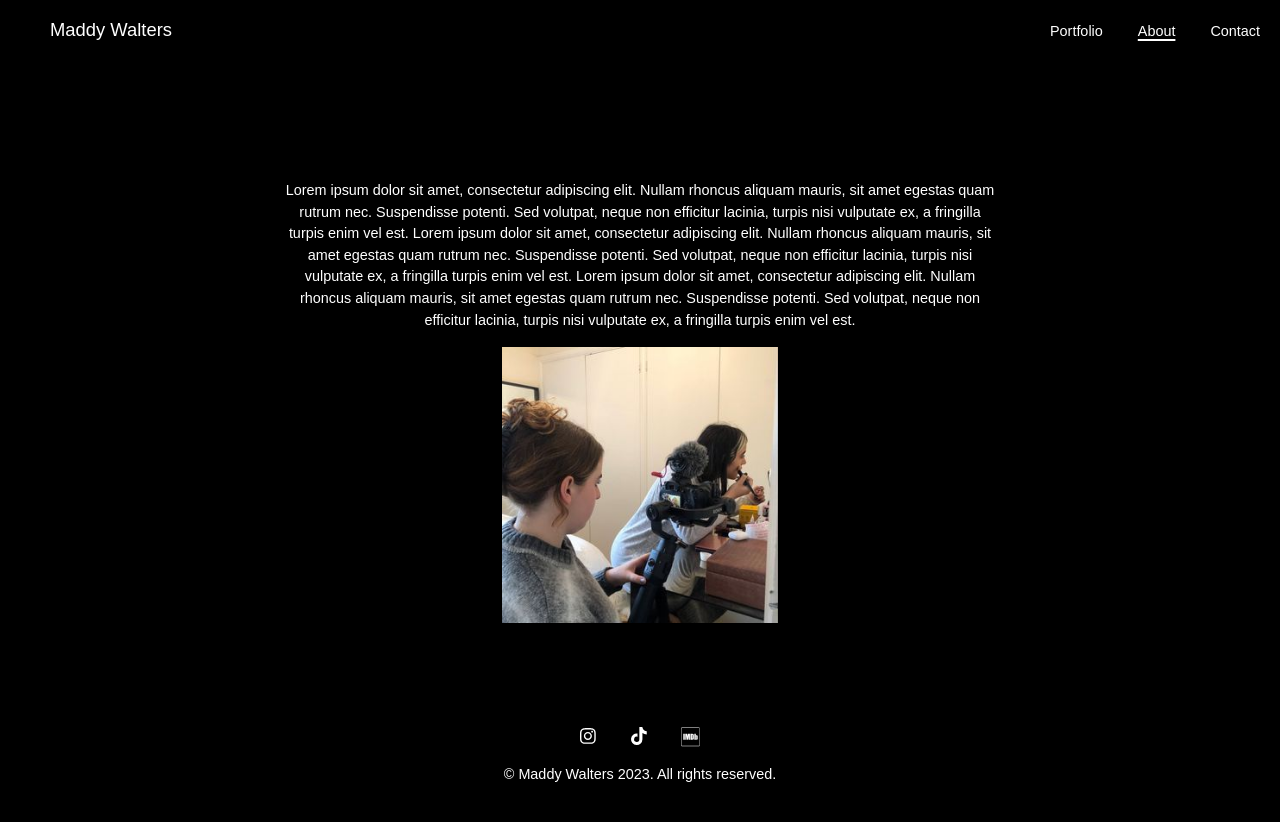
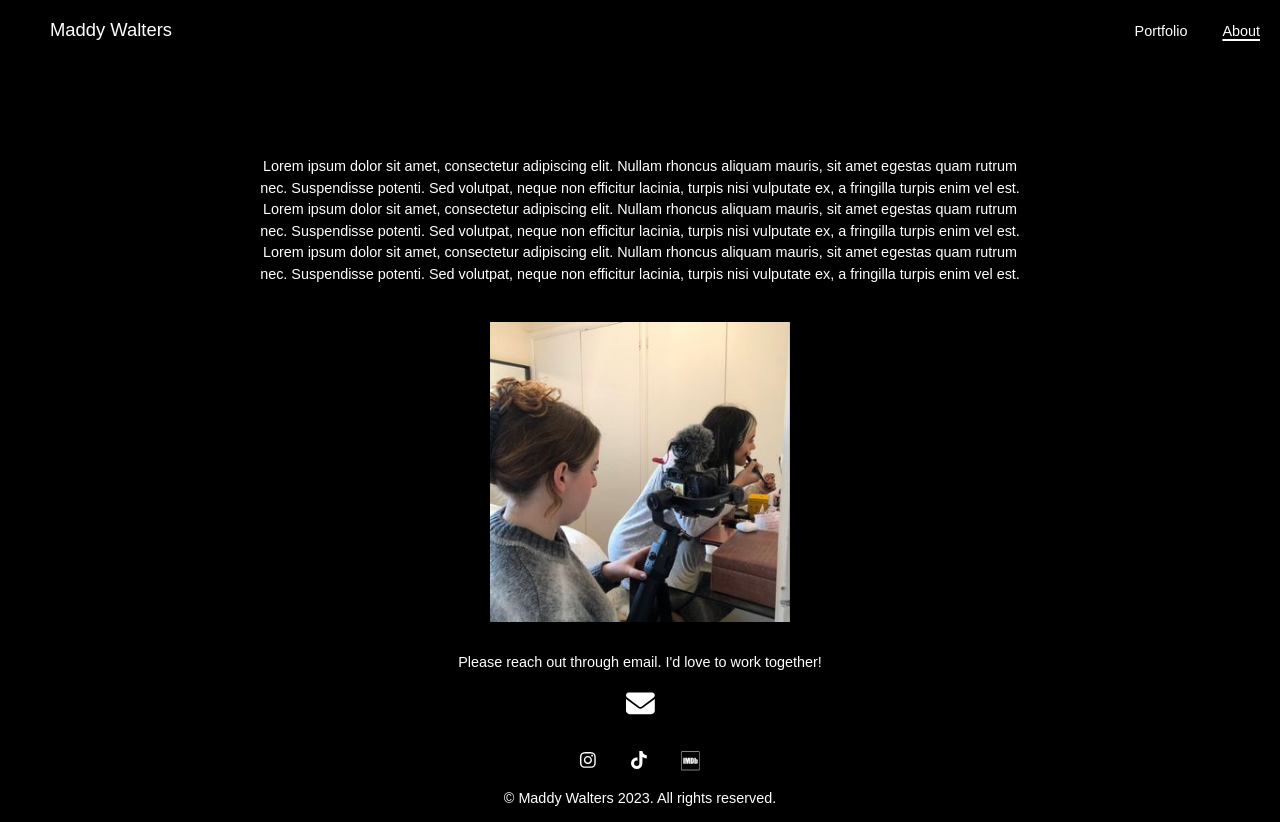
Before and after one commit to jackhwalters/Maddy-Website, a React (Create React App) app: page /about in a window 1280 px wide. Before the commit the page ends 800 px from the top, so only its background shows below. Built offline with nearby package versions, Linux system fonts and the light colour scheme.

Commit message:
Merge Contact into About

```diff
--- a/src/components/About.js
+++ b/src/components/About.js
@@ -3,6 +3,9 @@ import Container from 'react-bootstrap/Container';
 import Row from 'react-bootstrap/Row';
 import '../css/About.css';
 import 'bootstrap/dist/css/bootstrap.min.css';
+import { FontAwesomeIcon } from '@fortawesome/react-fontawesome'
+import { faInstagram, faTiktok, faImdb } from '@fortawesome/free-brands-svg-icons'
+import { faEnvelope } from '@fortawesome/free-solid-svg-icons';
 
 const About = () => {
     return (
@@ -28,6 +31,18 @@ const About = () => {
                     <img className="img-fluid about-image" src="images/maddy.jpg" alt="About Image" />
                 </Row>
             </Container>
+            <div className="contact-container-text">
+                <p>
+                    Please reach out through email. I'd love to work together!
+                </p>
+            </div>
+            <div className="contact-btns">
+                <div className="contact-btn">
+                    <a href="mailto: hello@maddywalters.com">
+                        <FontAwesomeIcon icon={faEnvelope} size="2x" />
+                    </a>
+                </div>
+            </div>
         </div>
     )
 }
--- a/src/components/App.js
+++ b/src/components/App.js
@@ -8,7 +8,6 @@ import Header from './Header';
 import Footer from './Footer';
 import Portfolio from './Portfolio';
 import About from './About';
-import Contact from './Contact';
 import Watch from './Watch';
 import '../css/App.css';
 
@@ -21,7 +20,6 @@ function App() {
             <div className="main-container">
                 <Switch>
                     <Route path="/about" component={About} />
-                    <Route path="/contact" component={Contact} />
                     <Route path="/watch" component={Watch} />
                     <Route path="/" component={Portfolio} />
                 </Switch>
@@ -42,3 +40,4 @@ export default App;
 // Insta: https://www.instagram.com/maddywfilm/,
 // TikTok: TBC ✅
 // 5. Mobile header inspo: https://eightinc.com/
+// 6. Combine About and Contact
--- a/src/components/Contact.js
+++ /dev/null
@@ -1,36 +0,0 @@
-import React from 'react';
-import '../css/Contact.css';
-import { FontAwesomeIcon } from '@fortawesome/react-fontawesome'
-import { faInstagram, faTiktok, faImdb } from '@fortawesome/free-brands-svg-icons'
-import { faEnvelope } from '@fortawesome/free-solid-svg-icons';
-
-const Contact = () => {
-    return (
-        <div className="contact-container">
-            <div className="contact-container-text">
-                <p>
-                    Please reach out through any of the following channels. I'd love to work together!
-                </p>
-            </div>
-            <div className="contact-btns">
-                <div className="contact-btn">
-                    <a href="mailto: hello@maddywalters.com">
-                        <FontAwesomeIcon icon={faEnvelope} size="2x" />
-                    </a>
-                </div>
-                <div className="contact-btn">
-                    <a href="https://www.instagram.com/maddywfilm/" target="_blank">
-                        <FontAwesomeIcon icon={faInstagram} size="2x" />
-                    </a>
-                </div>
-                <div className="contact-btn">
-                    <a href="https://www.tiktok.com/" target="_blank">
-                        <FontAwesomeIcon icon={faTiktok} size="2x" />
-                    </a>
-                </div>
-            </div>
-        </div>
-    )
-}
-
-export default Contact;
--- a/src/components/Header.js
+++ b/src/components/Header.js
@@ -19,8 +19,6 @@ const Header = () => {
             setActiveButton('portfolio');
         } else if (pathname === '/about') {
             setActiveButton('about');
-        } else if (pathname === '/contact') {
-            setActiveButton('contact');
         }
     }, [location]);
 
@@ -38,10 +36,6 @@ const Header = () => {
                     toURL="/about"
                     className={`header-btn ${activeButton === 'about' ? 'selected' : ''}`}
                     buttonText="About" />
-                <HeaderButton
-                    toURL="/contact"
-                    className={`header-btn ${activeButton === 'contact' ? 'selected' : ''}`}
-                    buttonText="Contact" />
             </div>
         </header>
     )
--- a/src/components/Watch.js
+++ b/src/components/Watch.js
@@ -1,5 +1,4 @@
 import React from 'react';
-import '../css/Contact.css';
 import {
     Switch,
     Route
--- a/src/css/About.css
+++ b/src/css/About.css
@@ -1,11 +1,32 @@
 .about-container {
-    padding-top: 15vh;
-    padding-bottom: 10vh;
-    padding-left: 20vw;
-    padding-right: 20vw;
+    padding-top: 12vh;
+    /* padding-bottom: 10vh; */
+    padding-left: 18vw;
+    padding-right: 18vw;
 }
 
 .about-container .about-image {
     max-width: 300px;
     margin: auto;
+    padding: 20px 0 30px 0;
 }
+
+.about-container .contact-btns {
+    display: flex;
+    justify-content: center;
+    align-items: center;
+    gap: 35px;
+    margin-bottom: 15px;
+}
+
+.about-container .contact-btns a {
+    color: white;
+}
+
+.about-container .contact-btns a:hover {
+    color: rgb(0, 187, 135);
+}
+
+.about-container .contact-btns .contact-btn {
+    cursor: pointer;
+}
--- a/src/css/Contact.css
+++ /dev/null
@@ -1,26 +0,0 @@
-.contact-container {
-    padding-top: 15vh;
-    padding-bottom: 10vh;
-    padding-left: 20vw;
-    padding-right: 20vw;
-}
-
-.contact-container .contact-btns {
-    display: flex;
-    justify-content: center;
-    align-items: center;
-    gap: 35px;
-    margin-bottom: 15px;
-}
-
-.contact-container .contact-btns a {
-    color: white;
-}
-
-.contact-container .contact-btns a:hover {
-    color: rgb(0, 187, 135);
-}
-
-.contact-container .contact-btns .contact-btn {
-    cursor: pointer;
-}
```
